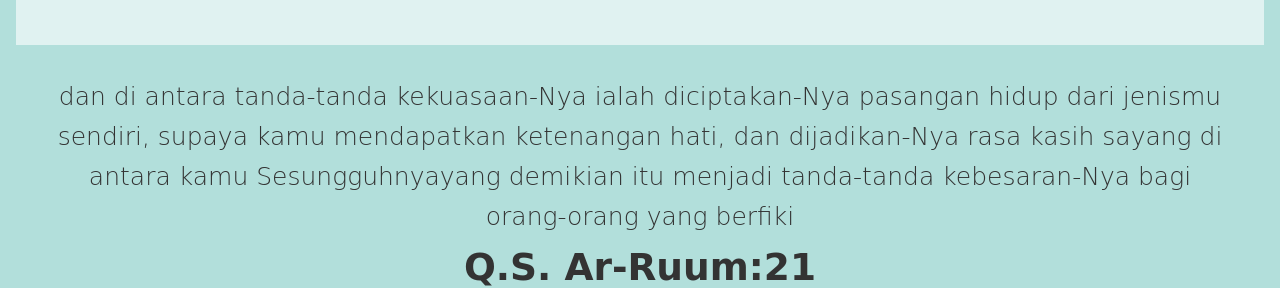
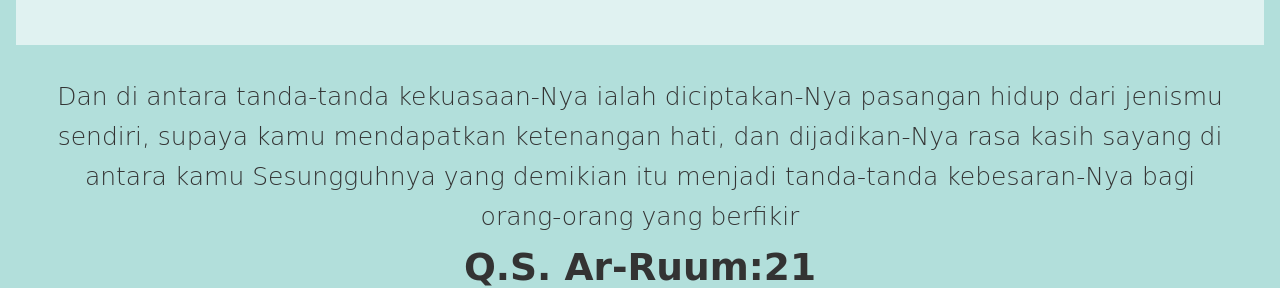
Before and after one commit to hadianmandala/undangan-pernikahan-muam-anggi, a plain HTML site: page index.html in a window 1280 px wide. Shown: the part 1442-1730 px from the top of the page. Drawn offline with Linux system fonts and the light colour scheme; a web font is replaced by a local one.

Commit message:
Update index.html

```diff
--- a/index.html
+++ b/index.html
@@ -69,7 +69,7 @@
 </section>
 
   <section class="fleur-de-leah-regular">
-    <p>dan di antara tanda-tanda kekuasaan-Nya ialah diciptakan-Nya pasangan hidup dari jenismu sendiri, supaya kamu mendapatkan ketenangan hati, dan dijadikan-Nya rasa kasih sayang di antara kamu Sesungguhnyayang demikian itu menjadi tanda-tanda kebesaran-Nya bagi orang-orang yang berfiki </p>
+    <p>Dan di antara tanda-tanda kekuasaan-Nya ialah diciptakan-Nya pasangan hidup dari jenismu sendiri, supaya kamu mendapatkan ketenangan hati, dan dijadikan-Nya rasa kasih sayang di antara kamu Sesungguhnya yang demikian itu menjadi tanda-tanda kebesaran-Nya bagi orang-orang yang berfikir </p>
     <h2>Q.S. Ar-Ruum:21</h2>
   </section>
 
```
